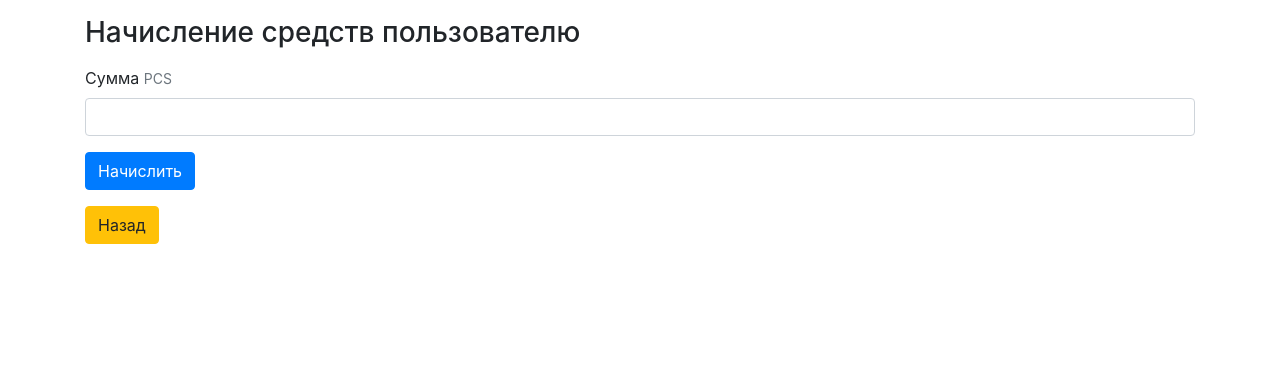
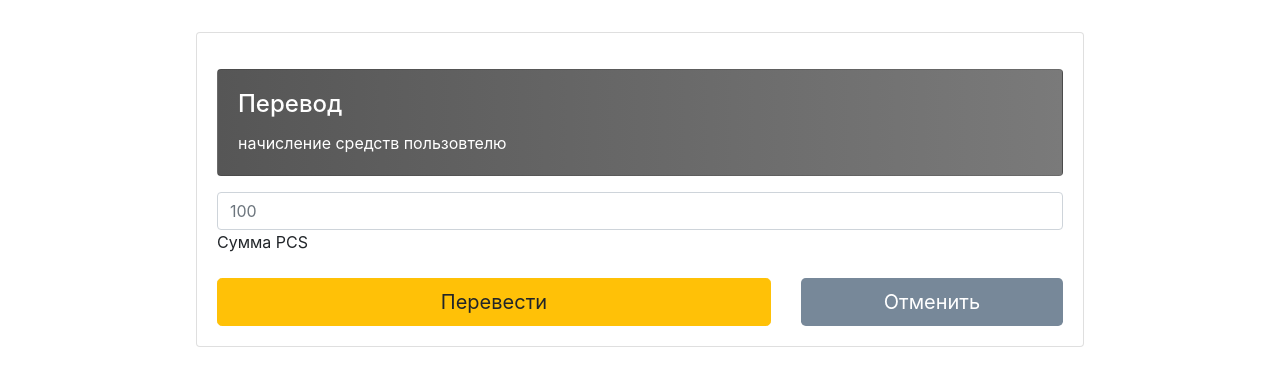
Before and after one commit to roctbb/startup-fest-bot, a Flask app: template templates/users/add_funds.html in a window 1280 px wide. Shown: the part 56-442 px from the top of the page. Run offline with Flask 3, Linux system fonts and the light colour scheme; the template is opened without the code that fills it, so the values that code supplies are empty.

Commit message:
💄 Update add_funds.html

```diff
--- a/templates/users/add_funds.html
+++ b/templates/users/add_funds.html
@@ -1,25 +1,54 @@
 {% extends 'base_bootstrap.html' %}
 
 {% block title %}Начисление средств{% endblock %}
-{% block page_title %}Начисление средств пользователю {{ user.name }}{% endblock %}
 
 {% block content %}
 
     {% if error %}
-<div class="alert alert-danger">
+        <div class="alert alert-danger mb-3">
             {{ error }}
         </div>
     {% endif %}
 
+    <div class="row justify-content-center mt-3">
+
+        <div class="col-12 col-md-10">
+            <div class="card rounded-5 m-3">
+                <div class="card-body">
+                    <div class="card rounded-4 mb-3 mt-3"
+                         style="background: linear-gradient(to right, #565656, #7a7a7a); color: white;">
+                        <div class="card-body">
+                            <h4 class="card-title">
+                                Перевод
+                            </h4>
+                            <p class="card-text">
+                                начисление средств пользовтелю {{ user.name }}
+                            </p>
+                        </div>
+                    </div>
                     <form method="POST" class="form-horizontal">
-    <div class="form-group my-3">
-        <label for="amount" class="control-label">Сумма <small class="text-muted">PCS</small></label>
-        <input type="number" min="0" max="100000" step="1" class="form-control" name="amount" value="{{ amount }}" required>
+                        <div class="form-floating mb-3 mt-3">
+                            <input name="amount" type="number" class="form-control rounded-4" id="floatingInput"
+                                   placeholder="100" value="{{ amount }}" min="0" max="100000" step="1" required>
+                            <label for="floatingInput">Сумма PCS</label>
                         </div>
-
-    <div class="form-group my-3">
-        <button type="submit" class="btn btn-primary">Начислить</button>
+                        <div class="row g-3">
+                            <div class="col-md-8">
+                                <button type="submit" class="btn btn-warning btn-lg rounded-4"
+                                        style="width: 100%; display: block">
+                                    Перевести
+                                </button>
+                            </div>
+                            <div class="col-md-4">
+                                <a href="/users/{{ user.id }}" class="btn btn-lg rounded-4"
+                                        style="width: 100%; background: lightslategray; color: white; display: block">
+                                    Отменить
+                                </a>
+                            </div>
                         </div>
                     </form>
-<a href="/users/{{ user.id }}" class="btn btn-warning">Назад</a>
+                </div>
+            </div>
+        </div>
+    </div>
 {% endblock %}
```
Lines whose indentation alone changed are shown as unchanged.
